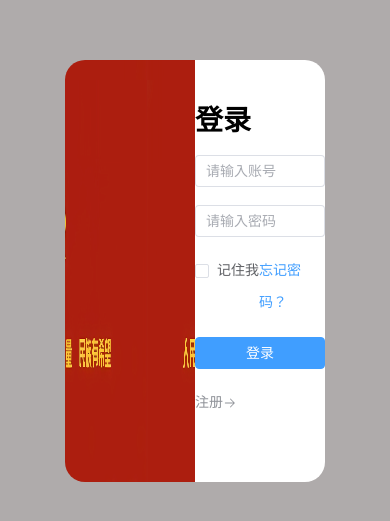
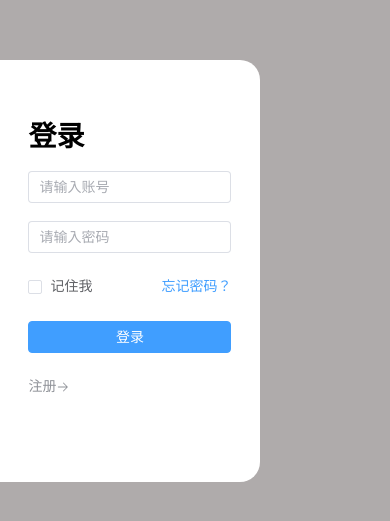
Before and after one commit to loggn/myToDo, a Vue app: page /login in a window 390 px wide. Shown: the part 151-672 px from the top of the page. Built offline with nearby package versions, Linux system fonts and the light colour scheme.

Commit message:
change loginPage

```diff
--- a/src/views/login/LoginNewPage.vue
+++ b/src/views/login/LoginNewPage.vue
@@ -1,17 +1,33 @@
 <script setup>
 import { userRegisterService, userLoginService } from '@/api/user'
-import { ref, watch } from 'vue'
+import { ref, watch, onMounted } from 'vue'
 import { useRouter } from 'vue-router'
 import { useUserStore } from '../../stores/modules/user'
 const userStore = useUserStore()
 const router = useRouter()
 const isRegister = ref(0)
+const printVisible = ref(true)
 // const from = ref()
 const formModel = ref({
   account: '',
   password: '',
   repassword: '',
 })
+
+// 在页面加载时，监听窗口尺寸变化
+onMounted(() => {
+  window.addEventListener('resize', handleResize)
+  handleResize() // 初始化一次
+})
+
+// 监听窗口大小变化，动态调整菜单显示状态
+const handleResize = () => {
+  if (window.innerWidth < 768) {
+    printVisible.value = false
+  } else {
+    printVisible.value = true
+  }
+}
 
 const rules = {
   account: [
@@ -82,8 +98,8 @@ watch(isRegister, () => {
 </script>
 <template>
   <el-row class="login-page">
-    <el-col :span="8" :offset="4" class="bg"> </el-col>
-    <el-col :span="8" class="form">
+    <el-col :span="printVisible ? 8 : 0" :offset="4" class="bg"> </el-col>
+    <el-col :span="printVisible ? 8 : 16" class="form">
       <el-form v-if="isRegister == 0" :model="formModel" :rules="rules" ref="form">
         <el-form-item><h1>登录</h1></el-form-item>
         <el-form-item prop="account">
```
